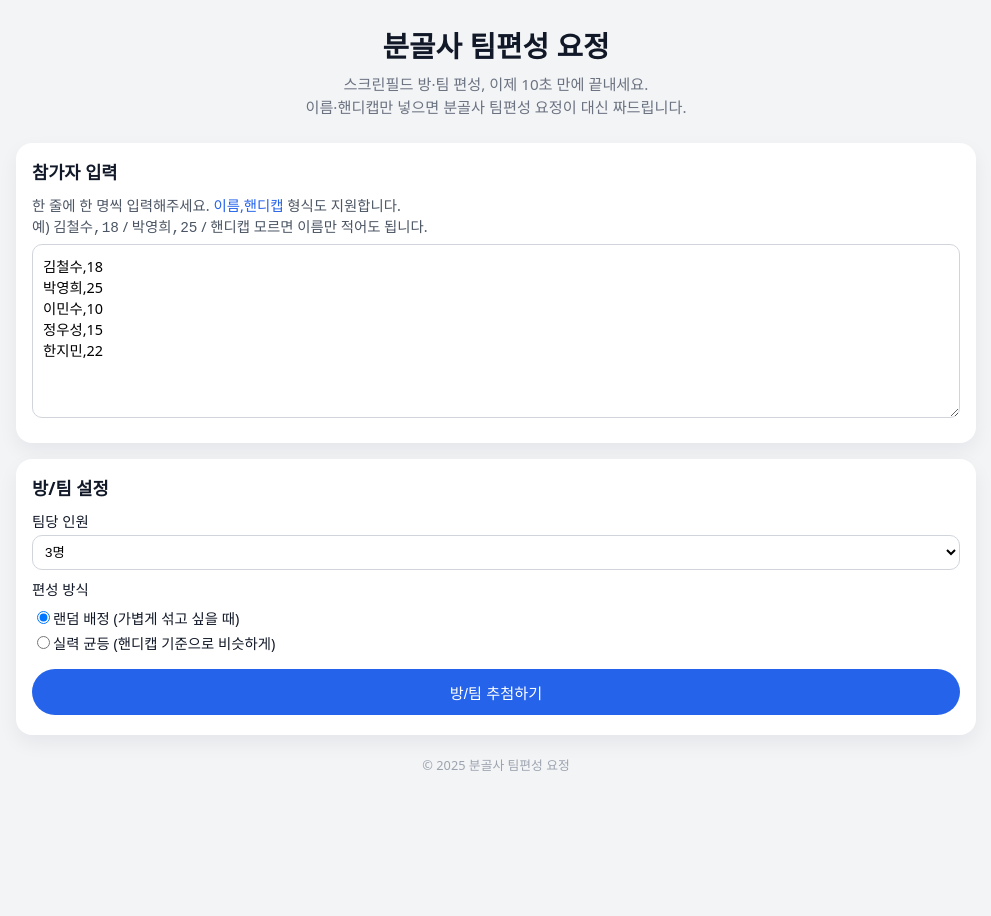
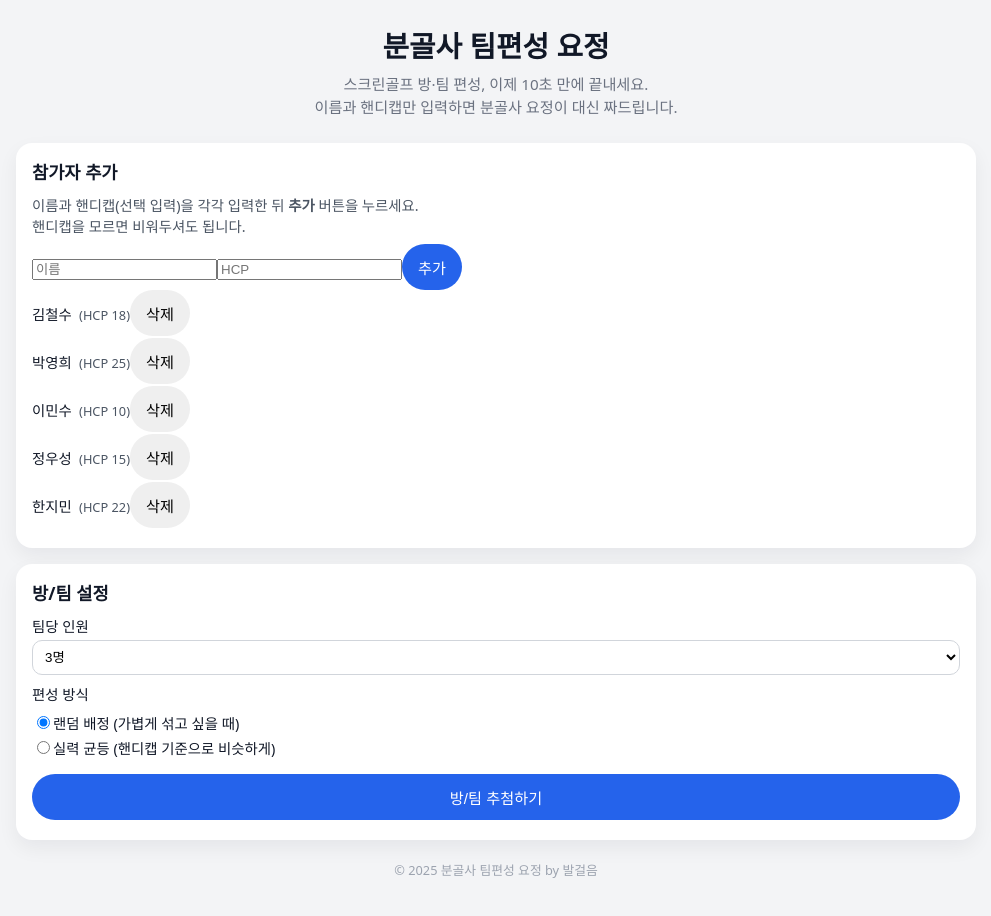
Before and after one commit to wellbi1112/bungolsa-team, a React (Vite) app: page / in a window 1280 px wide. Shown: the top 916 px of the page, without its empty margins (144-1135 px from the left). Before the commit the page ends 814 px from the top, so only its background shows below. Built offline with nearby package versions, Linux system fonts and the light colour scheme.

Commit message:
이름/핸디캡 칸 분리 + 팀편성 요정 UI 적용

```diff
--- a/src/App.tsx
+++ b/src/App.tsx
@@ -38,28 +38,6 @@ function generateTeamNames(count: number): string[] {
     names.push(shuffled[i] || `방/팀 ${i + 1}`);
   }
   return names;
-}
-
-function parsePlayers(text: string): Player[] {
-  const lines = text
-    .split("\n")
-    .map((l) => l.trim())
-    .filter((l) => l.length > 0);
-
-  return lines.map((line, idx) => {
-    const [nameRaw, handicapRaw] = line.split(",").map((p) => p?.trim());
-    const name = nameRaw || `참가자${idx + 1}`;
-    const handicap =
-      handicapRaw && !Number.isNaN(Number(handicapRaw))
-        ? Number(handicapRaw)
-        : undefined;
-
-    return {
-      id: idx + 1,
-      name,
-      handicap,
-    };
-  });
 }
 
 function makeRandomTeams(players: Player[], teamSize: number): Team[] {
@@ -109,13 +87,20 @@ function calcAverageHandicap(team: Team): number | null {
 }
 
 const App: React.FC = () => {
-  const [playersInput, setPlayersInput] = useState<string>(
-`김철수,18
-박영희,25
-이민수,10
-정우성,15
-한지민,22`
-  );
+  // 참가자 목록 (초기 예시 5명)
+  const [players, setPlayers] = useState<Player[]>([
+    { id: 1, name: "김철수", handicap: 18 },
+    { id: 2, name: "박영희", handicap: 25 },
+    { id: 3, name: "이민수", handicap: 10 },
+    { id: 4, name: "정우성", handicap: 15 },
+    { id: 5, name: "한지민", handicap: 22 },
+  ]);
+
+  // 새 참가자 입력용 상태
+  const [newName, setNewName] = useState<string>("");
+  const [newHandicap, setNewHandicap] = useState<string>("");
+
+  // 팀 편성 옵션 & 결과 상태
   const [teamSize, setTeamSize] = useState<number>(3);
   const [mode, setMode] = useState<Mode>("random");
   const [teams, setTeams] = useState<Team[] | null>(null);
@@ -123,12 +108,43 @@ const App: React.FC = () => {
   const [error, setError] = useState<string | null>(null);
   const [copyMessage, setCopyMessage] = useState<string | null>(null);
 
-  const totalPlayers = teams?.reduce((acc, team) => acc + team.length, 0) ?? 0;
+  const totalPlayers =
+    teams?.reduce((acc, team) => acc + team.length, 0) ?? 0;
 
+  // 참가자 추가
+  const addPlayer = () => {
+    const trimmedName = newName.trim();
+    if (!trimmedName) {
+      setError("이름을 입력해주세요.");
+      return;
+    }
+
+    const handicapValue =
+      newHandicap.trim() !== "" && !Number.isNaN(Number(newHandicap))
+        ? Number(newHandicap)
+        : undefined;
+
+    const newPlayer: Player = {
+      id: players.length ? players[players.length - 1].id + 1 : 1,
+      name: trimmedName,
+      handicap: handicapValue,
+    };
+
+    setPlayers([...players, newPlayer]);
+    setNewName("");
+    setNewHandicap("");
+    setError(null);
+  };
+
+  // 참가자 삭제
+  const removePlayer = (id: number) => {
+    setPlayers(players.filter((p) => p.id !== id));
+  };
+
+  // 팀 만들기
   const handleMakeTeams = () => {
-    const players = parsePlayers(playersInput);
     if (players.length === 0) {
-      setError("참가자를 입력해주세요.");
+      setError("최소 1명 이상의 참가자를 추가해주세요.");
       setTeams(null);
       setTeamNames([]);
       return;
@@ -153,6 +169,7 @@ const App: React.FC = () => {
     setTeamNames(generateTeamNames(result.length));
   };
 
+  // 결과만 초기화 (참가자 리스트는 유지)
   const handleReset = () => {
     setTeams(null);
     setTeamNames([]);
@@ -160,11 +177,12 @@ const App: React.FC = () => {
     setError(null);
   };
 
+  // 결과 복사 (카카오톡 공유용)
   const handleCopyResults = async () => {
     if (!teams || teams.length === 0) return;
 
     const lines: string[] = [];
-    lines.push("[분골사 팀편성 결과]");
+    lines.push("[분골사 팀편성 요정 결과]");
     lines.push(`총 ${totalPlayers}명, ${teams.length}개 방/팀`);
     lines.push("");
 
@@ -200,28 +218,62 @@ const App: React.FC = () => {
       <header className="header">
         <h1>분골사 팀편성 요정</h1>
         <p className="subtitle">
-          스크린필드 방·팀 편성, 이제 10초 만에 끝내세요.
+          스크린골프 방·팀 편성, 이제 10초 만에 끝내세요.
           <br />
-          이름·핸디캡만 넣으면 분골사 팀편성 요정이 대신 짜드립니다.
+          이름과 핸디캡만 입력하면 분골사 요정이 대신 짜드립니다.
         </p>
       </header>
 
       <main>
+        {/* 참가자 추가 섹션 */}
         <section className="card">
-          <h2>참가자 입력</h2>
+          <h2>참가자 추가</h2>
           <p className="description">
-            한 줄에 한 명씩 입력해주세요.{" "}
-            <span className="hint">이름,핸디캡</span> 형식도 지원합니다.
+            이름과 핸디캡(선택 입력)을 각각 입력한 뒤{" "}
+            <strong>추가</strong> 버튼을 누르세요.
             <br />
-            예) <code>김철수,18</code> / <code>박영희,25</code> / 핸디캡 모르면 이름만 적어도 됩니다.
+            핸디캡을 모르면 비워두셔도 됩니다.
           </p>
-          <textarea
-            value={playersInput}
-            onChange={(e) => setPlayersInput(e.target.value)}
-            rows={8}
-          />
+
+          <div className="player-input-row">
+            <input
+              type="text"
+              placeholder="이름"
+              value={newName}
+              onChange={(e) => setNewName(e.target.value)}
+            />
+            <input
+              type="number"
+              placeholder="HCP"
+              value={newHandicap}
+              onChange={(e) => setNewHandicap(e.target.value)}
+            />
+            <button className="primary" onClick={addPlayer}>
+              추가
+            </button>
+          </div>
+
+          <ul className="player-list">
+            {players.map((p) => (
+              <li key={p.id}>
+                <span>
+                  {p.name}
+                  {p.handicap != null && (
+                    <span className="handicap"> (HCP {p.handicap})</span>
+                  )}
+                </span>
+                <button
+                  className="ghost-button"
+                  onClick={() => removePlayer(p.id)}
+                >
+                  삭제
+                </button>
+              </li>
+            ))}
+          </ul>
         </section>
 
+        {/* 팀 설정 섹션 */}
         <section className="card">
           <h2>방/팀 설정</h2>
           <div className="form-row">
@@ -274,6 +326,7 @@ const App: React.FC = () => {
           </div>
         </section>
 
+        {/* 결과 섹션 */}
         {teams && (
           <section className="card">
             <h2>추첨 결과</h2>
@@ -283,7 +336,10 @@ const App: React.FC = () => {
             </p>
 
             <div className="results-actions">
-              <button className="secondary fullwidth" onClick={handleCopyResults}>
+              <button
+                className="secondary fullwidth"
+                onClick={handleCopyResults}
+              >
                 결과 복사하기 (카카오톡 공유용)
               </button>
               {copyMessage && (
@@ -311,6 +367,7 @@ const App: React.FC = () => {
                           {p.name}
                           {p.handicap != null && (
                             <span className="handicap">
+                              {" "}
                               (HCP {p.handicap})
                             </span>
                           )}
@@ -326,7 +383,7 @@ const App: React.FC = () => {
       </main>
 
       <footer className="footer">
-        <span>© {new Date().getFullYear()} 분골사 팀편성 요정</span>
+        <span>© {new Date().getFullYear()} 분골사 팀편성 요정 by 발걸음</span>
       </footer>
     </div>
   );
```
